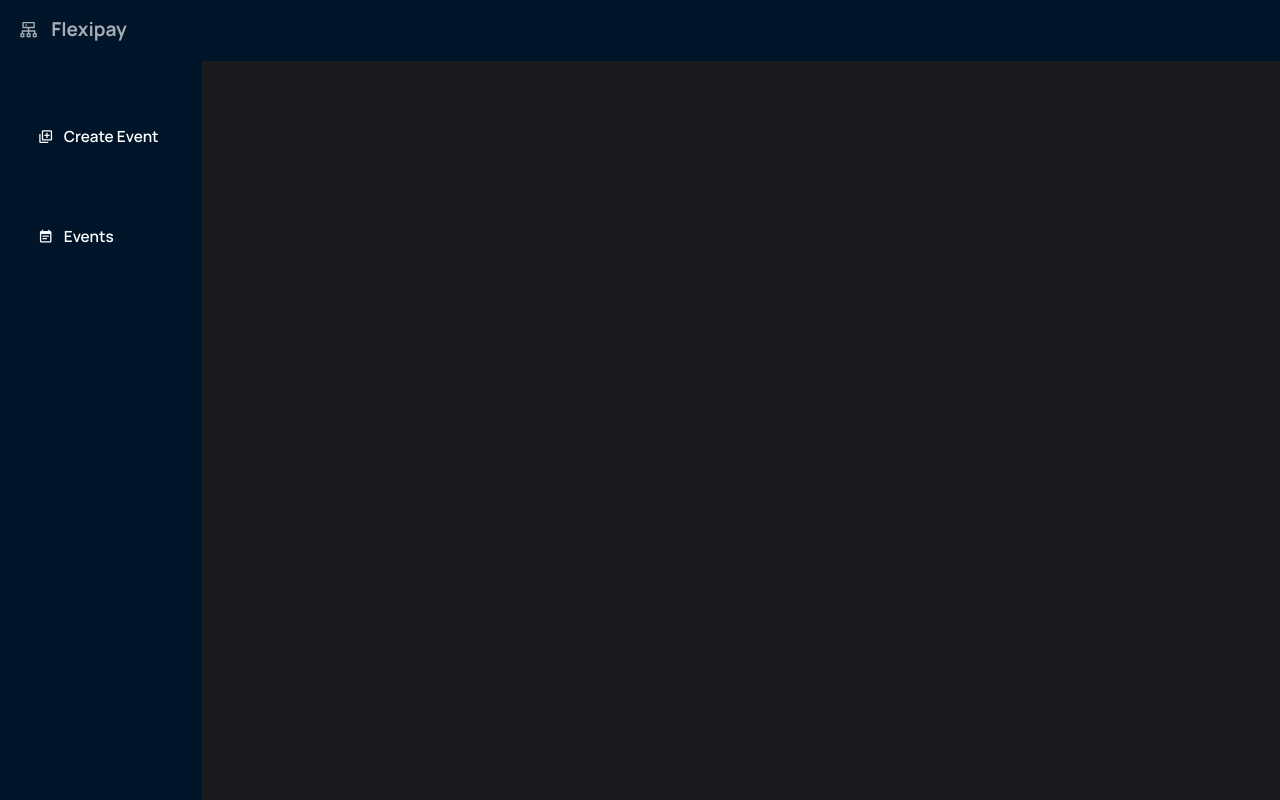
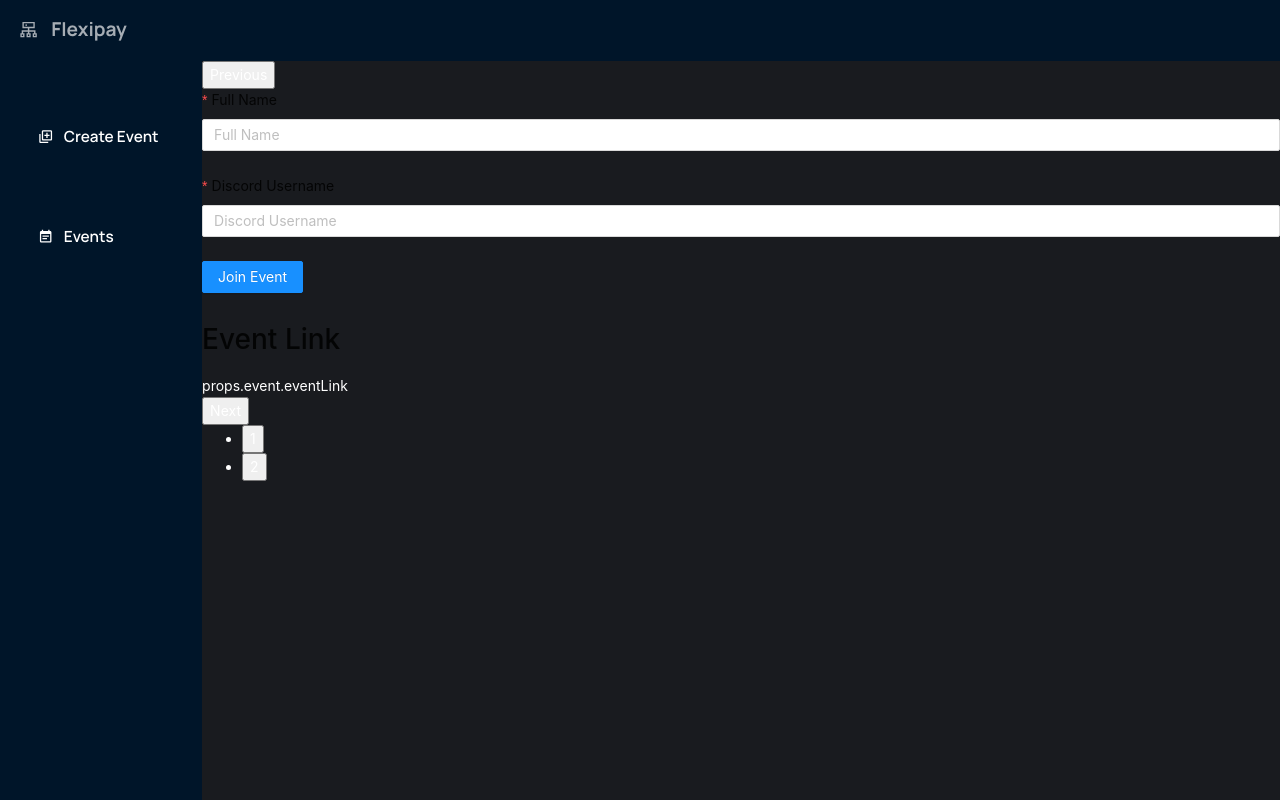
Before and after one commit to nlok5923/FlexiPay, a React (Create React App) app: page /join-event in a window 1280 px wide. Built offline with nearby package versions, Linux system fonts and the light colour scheme.

Commit message:
some changes

```diff
--- a/package.json
+++ b/package.json
@@ -17,6 +17,7 @@
     "react-loader-spinner": "^5.3.4",
     "react-router-dom": "^6.3.0",
     "react-scripts": "5.0.1",
+    "react-slick": "^0.29.0",
     "wagmi": "^0.6.5",
     "web-vitals": "^2.1.4"
   },
--- a/src/App.js
+++ b/src/App.js
@@ -6,6 +6,7 @@ import LandingPage from "./components/LandingPage/LandingPage";
 import CreateEvent from "./components/CreateEvent/CreateEvent"
 import EventList from './components/EventList/EventList';
 import EventDetails from './components/EventList/EventDetails/EventDetails';
+import JoinEvent from './components/EventList/JoinEvent/JoinEvent';
 
 function App() {
   return (
@@ -17,6 +18,7 @@ function App() {
             <Route path="/create-event" element={<CreateEvent/>}  />
             <Route path='/events' element={<EventList/>} />
             <Route path='/events/:id' element={<EventDetails />} />
+            <Route path='/join-event' element={<JoinEvent />} />
           </Routes>
         </PageLayout>
       </Router>
--- /dev/null
+++ b/src/components/EventList/EventDetails/JoinEvent/JoinEvent.jsx
@@ -0,0 +1,28 @@
+import React from 'react'
+
+const JoinEvent = () => {
+    const { userDetails, setUserDetails, joinEventHandler } = props;
+
+  return (
+    <div className='ed-join-event-div'>
+        <h1 className='ed-heading'>Join Event</h1>
+        <div className='ed-join-event-slider-div'>
+          <Form form={form} className='ed-join-form' layout='vertical'>
+            <Form.Item className='ed-form-item' label='Full Name' name='fullName' rules={[{ required: true, message: 'Please input your Full Name!' }]} >
+              <Input placeholder='Full Name' name="Full Name" onChange={()=>{}} />
+            </Form.Item>
+            <Form.Item className='ed-form-item' label='Discord Username' name='discordUsername' rules={[{ required: true, message: 'Please input your discord username!' }]} >
+              <Input placeholder='Discord Username' name="Discord Username" onChange={()=>{}} />
+            </Form.Item>
+            <Form.Item className='ed-submit-form-item'>
+                <Button className='ed-submit-btn' type='primary' htmlType='submit' onClick={joinEventHandler}>
+                  Join Event
+                </Button>
+              </Form.Item>
+          </Form>
+        </div>
+    </div>
+  )
+}
+
+export default JoinEvent
--- /dev/null
+++ b/src/components/EventList/JoinEvent/JoinEvent.jsx
@@ -0,0 +1,48 @@
+import { Form, Input, Button } from 'antd'
+import React from 'react'
+import Slider from 'react-slick'
+
+const JoinEvent = (props) => {
+    const [form] = Form.useForm();
+    const sliderRef = React.createRef();
+    const sliderSettings = {
+        dots: true,
+        arrows: true,
+        slidesToShow: 1,
+        slidesToScroll: 1,
+        infinite: false,
+        swipe: false,
+        speed: 500,
+    };
+    const joinEventHandler = () => {
+        sliderRef.current.slickNext();
+        // props.setProgress(1);
+    }
+  return (
+    <div>
+        <Slider {...sliderSettings} ref={sliderRef} >
+            <div>
+                <Form form={form} className='ed-join-form' layout='vertical'>
+                <Form.Item className='ed-form-item' label='Full Name' name='fullName' rules={[{ required: true, message: 'Please input your Full Name!' }]} >
+                    <Input placeholder='Full Name' name="Full Name" onChange={()=>{}} />
+                </Form.Item>
+                <Form.Item className='ed-form-item' label='Discord Username' name='discordUsername' rules={[{ required: true, message: 'Please input your discord username!' }]} >
+                    <Input placeholder='Discord Username' name="Discord Username" onChange={()=>{}} />
+                </Form.Item>
+                <Form.Item className='ed-submit-form-item'>
+                    <Button className='ed-submit-btn' type='primary' htmlType='submit' onClick={joinEventHandler}>
+                        Join Event
+                    </Button>
+                    </Form.Item>
+                </Form>
+            </div>
+            <div className='ed-event-link-div'>
+                <h1 className='ed-event-link-heading'>Event Link</h1>
+                <div className='ed-event-link-text'>{"props.event.eventLink"}</div>
+            </div>
+        </Slider>
+    </div>
+  )
+}
+
+export default JoinEvent
```
Also changed, not shown: src/components/EventList/EventDetails/EventDetails.css (+14 -0 lines), src/components/EventList/EventList.css (+6 -6 lines), 1 other file (tests, documents, lock files or other folders).
